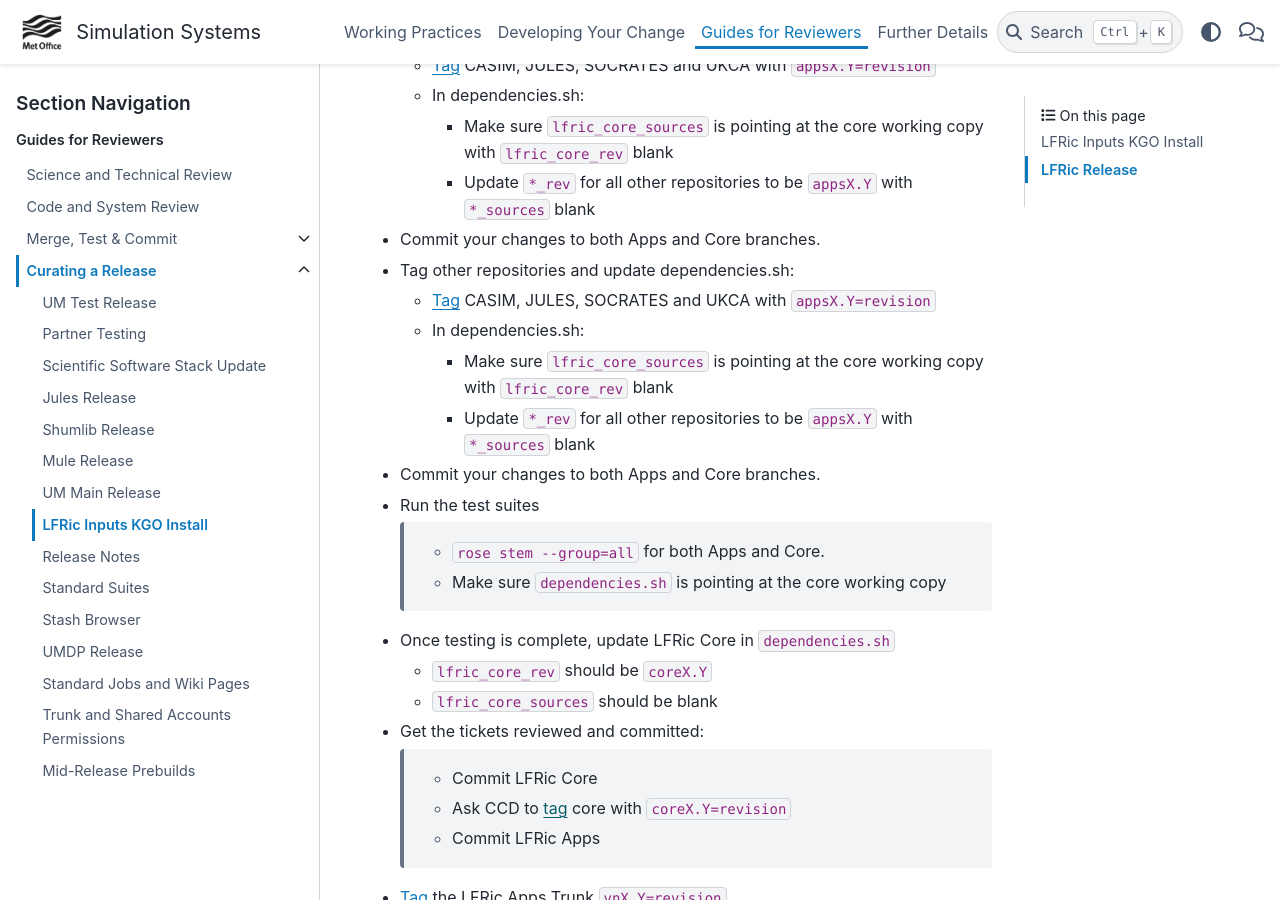
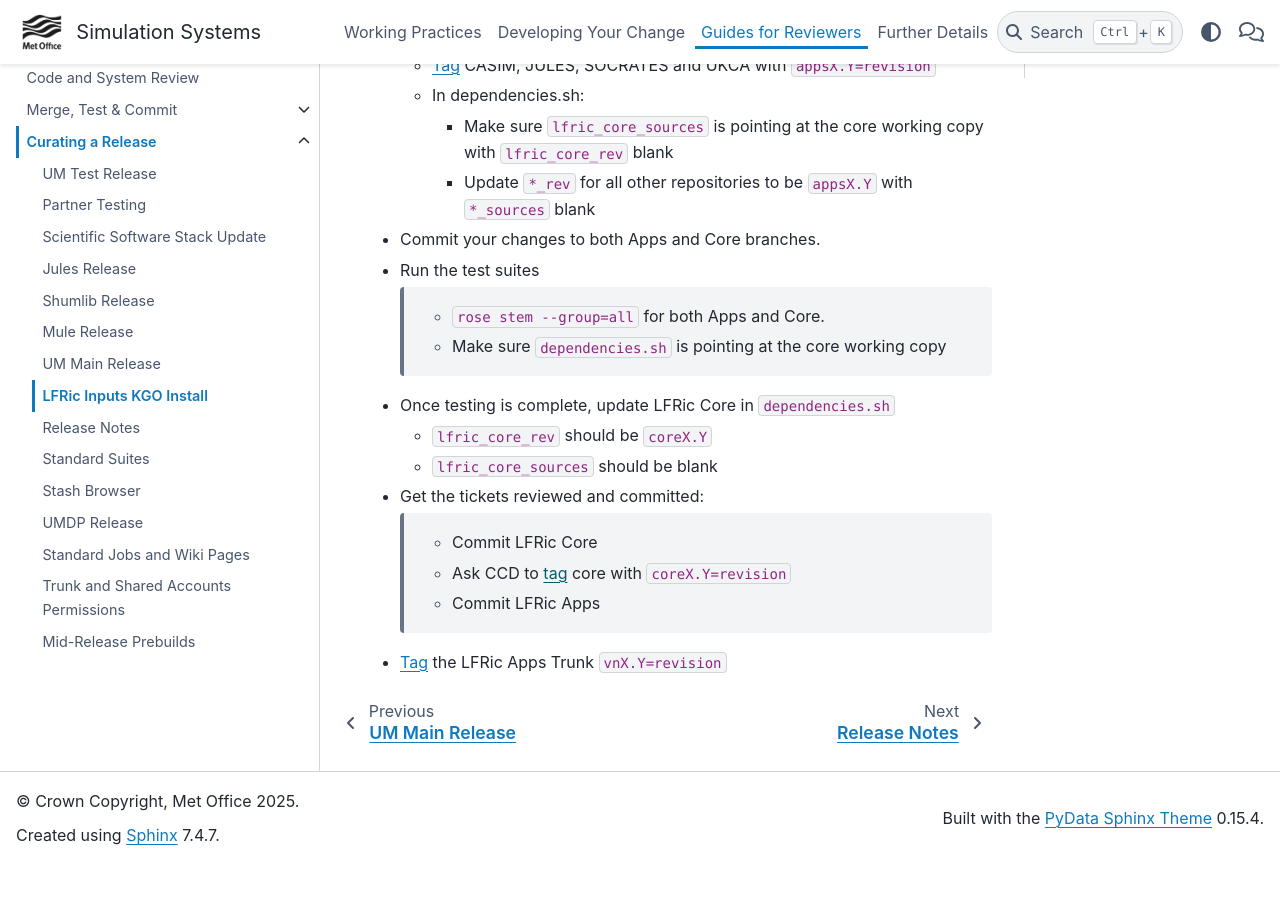
Before and after one commit to MetOffice/simulation-systems, a Sphinx documentation site: the page built from source/Reviewers/releases/lfric_apps_release.rst, in a window 1280 px wide and 900 px high, scrolled down 1360 px. Built offline with Sphinx 7.4.7 and the PyData theme 0.15.4, drawn with Linux system fonts in a browser that asks for light colours; after the commit the page ends 2224 px from its top, so only the background shows below that.

Commit message:
revert lfric_apps release

```diff
--- a/source/Reviewers/releases/lfric_apps_release.rst
+++ b/source/Reviewers/releases/lfric_apps_release.rst
@@ -56,16 +56,6 @@
 
 * Commit your changes to both Apps and Core branches.
 
-* Tag other repositories and update dependencies.sh:
-
-  * :ref:`Tag <reference-tagging>` CASIM, JULES, SOCRATES and UKCA with ``appsX.Y=revision``
-  * In dependencies.sh:
-
-    * Make sure ``lfric_core_sources`` is pointing at the core working copy with ``lfric_core_rev`` blank
-    * Update ``*_rev`` for all other repositories to be ``appsX.Y`` with ``*_sources`` blank
-
-* Commit your changes to both Apps and Core branches.
-
 * Run the test suites
 
     * ``rose stem --group=all`` for both Apps and Core.
```
